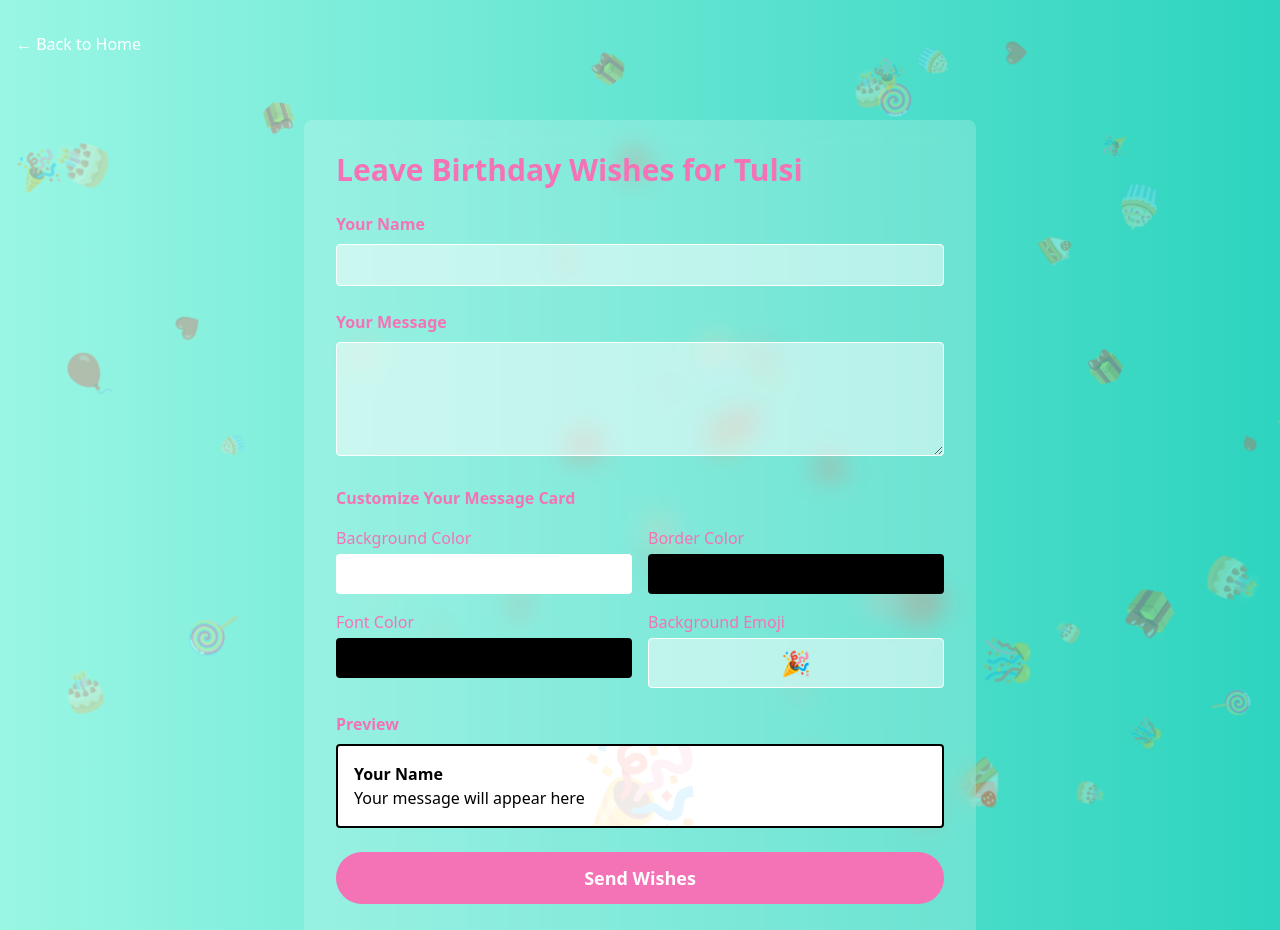
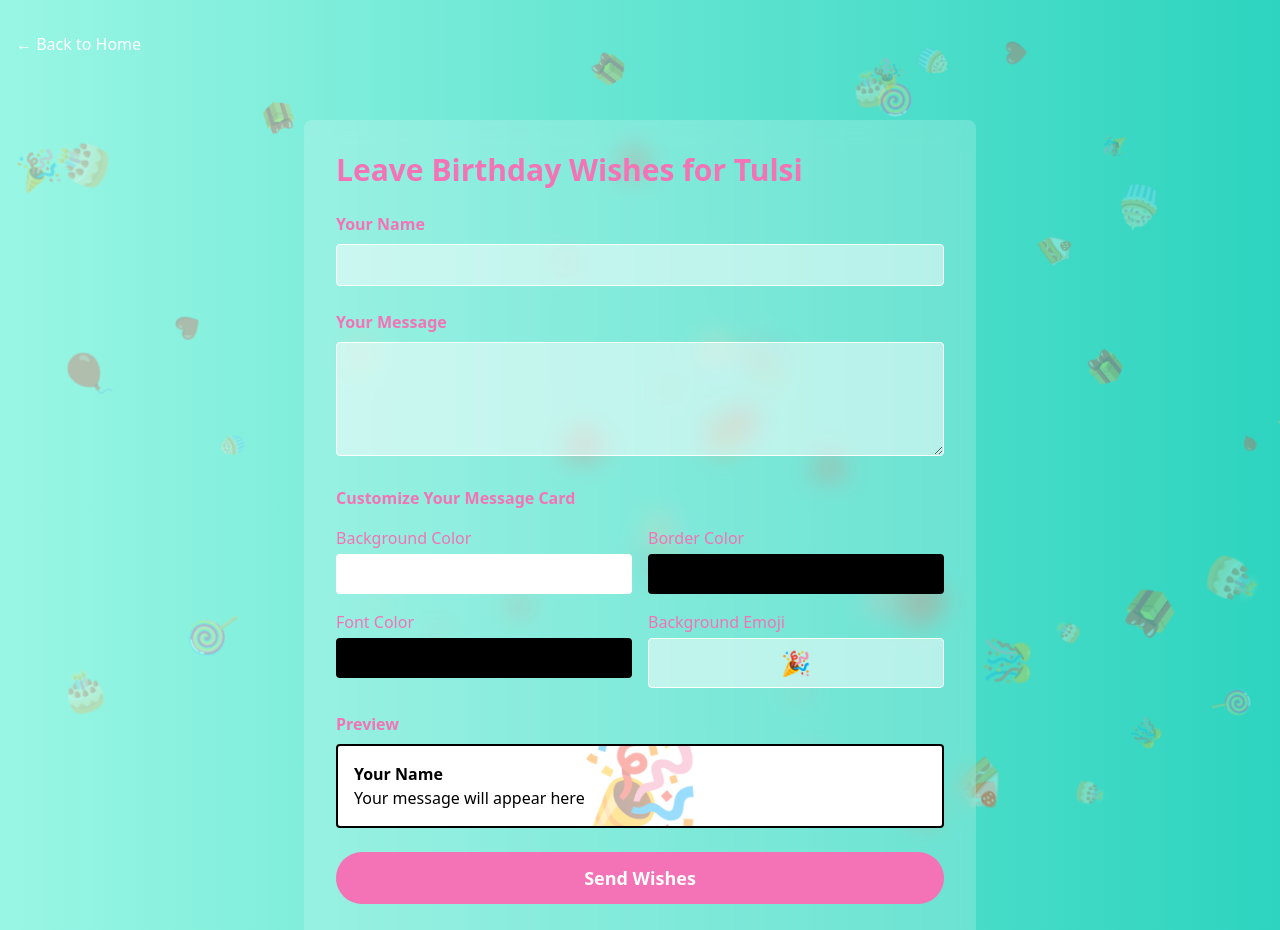
Before and after one commit to tiresomefanatic/HBD-Tulsi, a Next.js app: page /wish-her in a window 1280 px wide. Shown: the top 930 px of the page. Built offline with nearby package versions, Linux system fonts and the light colour scheme.

Commit message:
opacity emoji in preview

```diff
--- a/src/components/MessageForm.tsx
+++ b/src/components/MessageForm.tsx
@@ -145,7 +145,7 @@ const MessageForm: React.FC = () => {
               overflow: 'hidden',
             }}
           >
-            <div className="absolute inset-0 opacity-10 pointer-events-none" style={{
+            <div className="absolute inset-0 opacity-40 pointer-events-none" style={{
               fontSize: '100px',
               display: 'flex',
               justifyContent: 'center',
```
